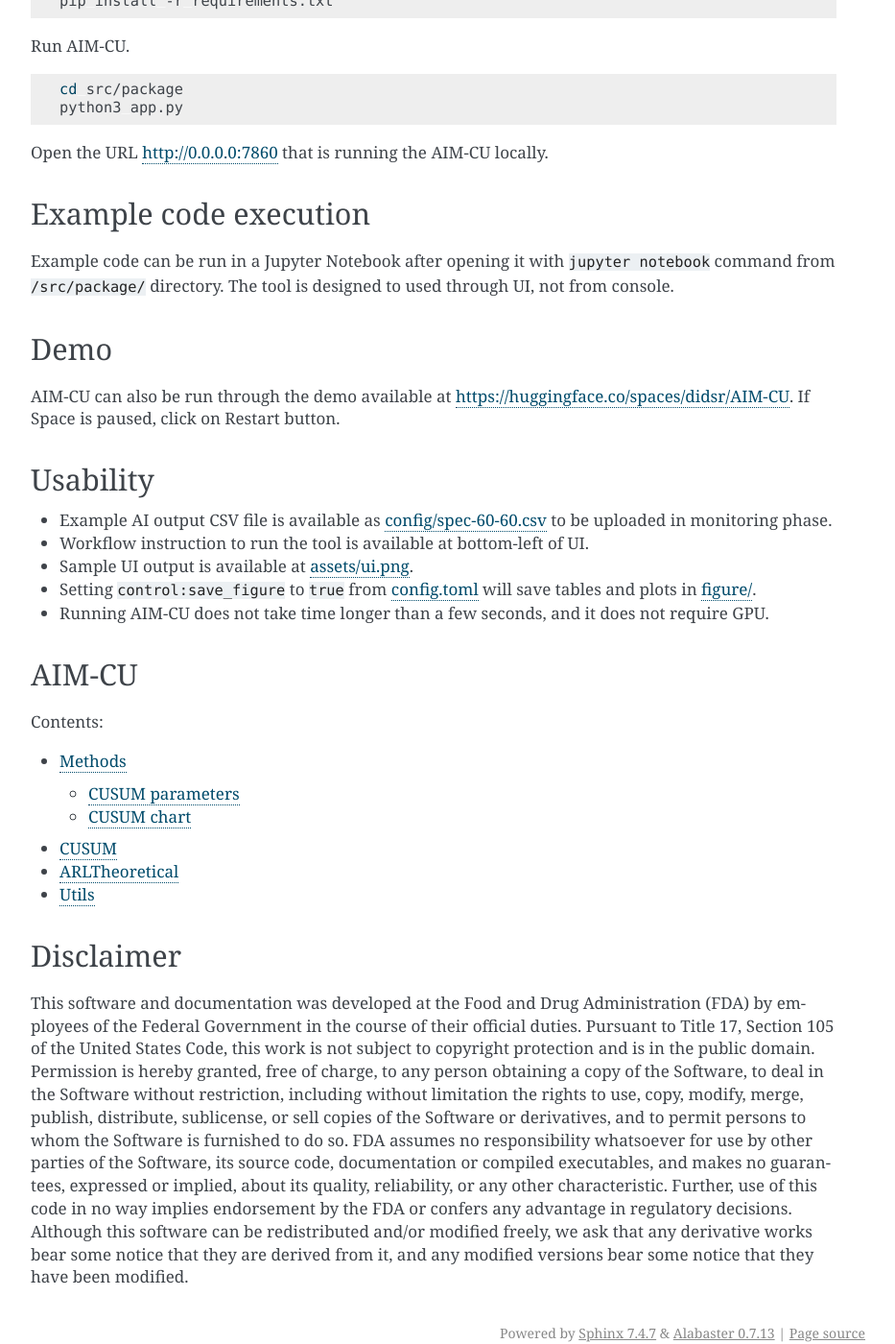
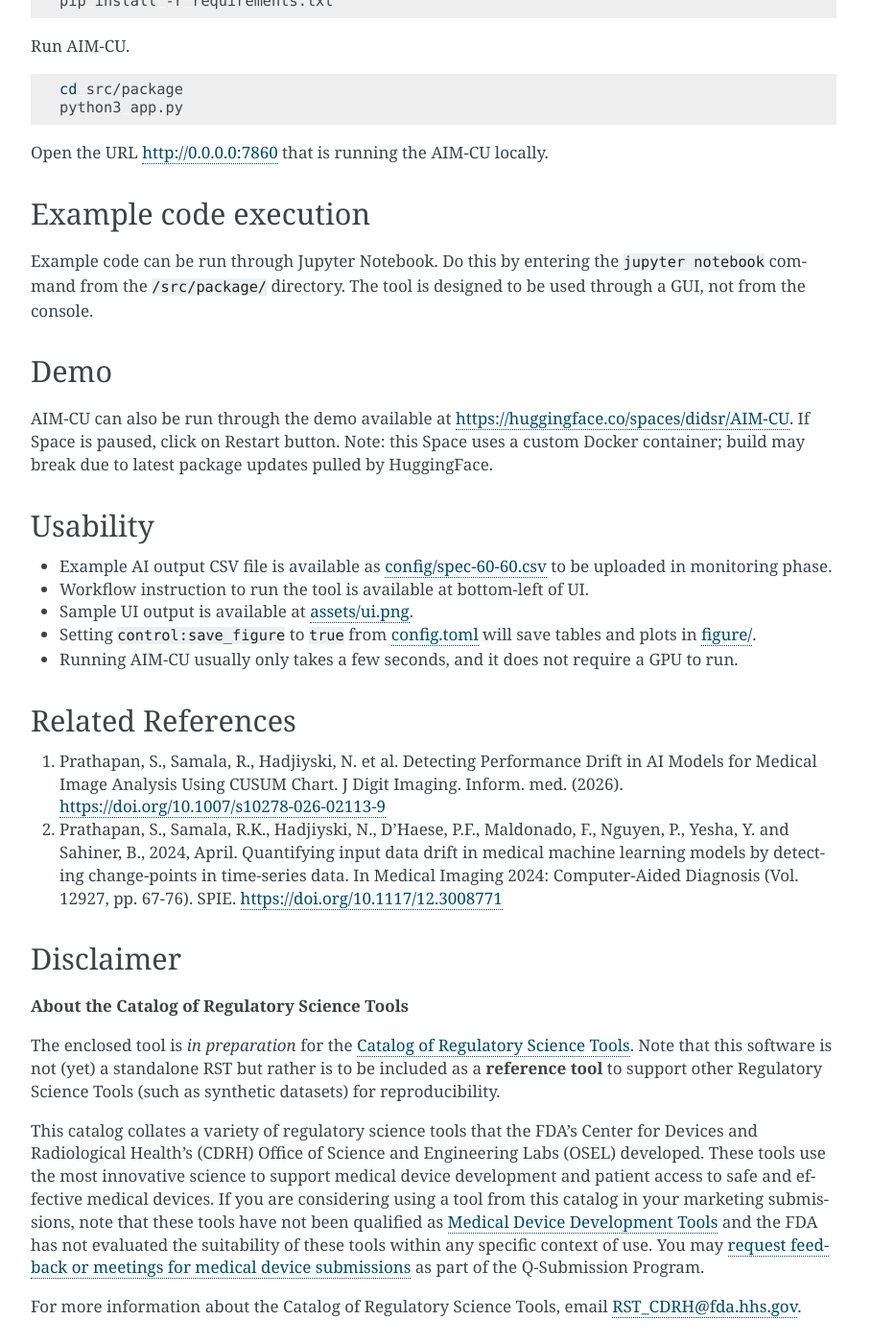
Before and after one commit to DIDSR/AIM-CU, a Sphinx documentation site: the page built from docs/source/index.rst, in a window 1280 px wide and 1400 px high, scrolled down 1064 px. Shown: the whole window at 96% size, without its empty margins (338-1271 px from the left). Built offline with Sphinx 7.4.7, drawn with Linux system fonts in a browser that asks for light colours; some of the changed text lies outside the part shown.

Commit message:
minor updates

```diff
--- a/docs/source/index.rst
+++ b/docs/source/index.rst
@@ -19,7 +19,8 @@
 
 System setup
 ------------
-Make sure R is installed in the system. Instructions for linux (the below setup is only performed in linux):
+Make sure R is installed in the system. There is no specific version that this relies on. Here we have used the version 4.1.2 (2021-11-01).
+Instructions for Linux (the below setup is only performed in Linux):
 
 .. code-block:: shell
 
@@ -64,11 +65,11 @@
 
 Example code execution
 ----------------------
-Example code can be run in a Jupyter Notebook after opening it with ``jupyter notebook`` command from ``/src/package/`` directory. The tool is designed to used through UI, not from console.
+Example code can be run through Jupyter Notebook. Do this by entering the ``jupyter notebook`` command from the ``/src/package/`` directory. The tool is designed to be used through a GUI, not from the console.
 
 Demo
 ----
-AIM-CU can also be run through the demo available at https://huggingface.co/spaces/didsr/AIM-CU. If Space is paused, click on Restart button.
+AIM-CU can also be run through the demo available at https://huggingface.co/spaces/didsr/AIM-CU. If Space is paused, click on Restart button. Note: this Space uses a custom Docker container; build may break due to latest package updates pulled by HuggingFace.
 
 Usability
 ---------
@@ -80,7 +81,24 @@
 
 * Setting ``control:save_figure`` to ``true`` from `config.toml <config/config.toml>`_ will save tables and plots in `figure/ <figure/>`_.
 
-* Running AIM-CU does not take time longer than a few seconds, and it does not require GPU.
+* Running AIM-CU usually only takes a few seconds, and it does not require a GPU to run.
+
+Related References
+------------------
+1. Prathapan, S., Samala, R., Hadjiyski, N. et al. Detecting Performance Drift in AI Models for Medical Image Analysis Using CUSUM Chart. J Digit Imaging. Inform. med. (2026). https://doi.org/10.1007/s10278-026-02113-9
+
+2. Prathapan, S., Samala, R.K., Hadjiyski, N., D’Haese, P.F., Maldonado, F., Nguyen, P., Yesha, Y. and Sahiner, B., 2024, April. Quantifying input data drift in medical machine learning models by detecting change-points in time-series data. In Medical Imaging 2024: Computer-Aided Diagnosis (Vol. 12927, pp. 67-76). SPIE. https://doi.org/10.1117/12.3008771
+
+Disclaimer
+---------------------
+
+**About the Catalog of Regulatory Science Tools**
+
+The enclosed tool is *in preparation* for the `Catalog of Regulatory Science Tools <https://cdrh-rst.fda.gov>`_. Note that this software is not (yet) a standalone RST but rather is to be included as a **reference tool** to support other Regulatory Science Tools (such as synthetic datasets) for reproducibility.
+
+This catalog collates a variety of regulatory science tools that the FDA's Center for Devices and Radiological Health's (CDRH) Office of Science and Engineering Labs (OSEL) developed. These tools use the most innovative science to support medical device development and patient access to safe and effective medical devices. If you are considering using a tool from this catalog in your marketing submissions, note that these tools have not been qualified as `Medical Device Development Tools <https://www.fda.gov/medical-devices/medical-device-development-tools-mddt>`_ and the FDA has not evaluated the suitability of these tools within any specific context of use. You may `request feedback or meetings for medical device submissions <https://www.fda.gov/regulatory-information/search-fda-guidance-documents/requests-feedback-and-meetings-medical-device-submissions-q-submission-program>`_ as part of the Q-Submission Program.
+
+For more information about the Catalog of Regulatory Science Tools, email RST_CDRH@fda.hhs.gov.
 
 AIM-CU
 ------
@@ -93,7 +111,3 @@
    ref_cusum
    ref_theoretical
    ref_utils
-
-Disclaimer
-----------
-This software and documentation was developed at the Food and Drug Administration (FDA) by employees of the Federal Government in the course of their official duties. Pursuant to Title 17, Section 105 of the United States Code, this work is not subject to copyright protection and is in the public domain. Permission is hereby granted, free of charge, to any person obtaining a copy of the Software, to deal in the Software without restriction, including without limitation the rights to use, copy, modify, merge, publish, distribute, sublicense, or sell copies of the Software or derivatives, and to permit persons to whom the Software is furnished to do so. FDA assumes no responsibility whatsoever for use by other parties of the Software, its source code, documentation or compiled executables, and makes no guarantees, expressed or implied, about its quality, reliability, or any other characteristic. Further, use of this code in no way implies endorsement by the FDA or confers any advantage in regulatory decisions. Although this software can be redistributed and/or modified freely, we ask that any derivative works bear some notice that they are derived from it, and any modified versions bear some notice that they have been modified.
```
Also changed, not shown: other parts of docs/source/index.rst (+1 -1 lines), README.rst (+2 -6 lines), 7 other files.
